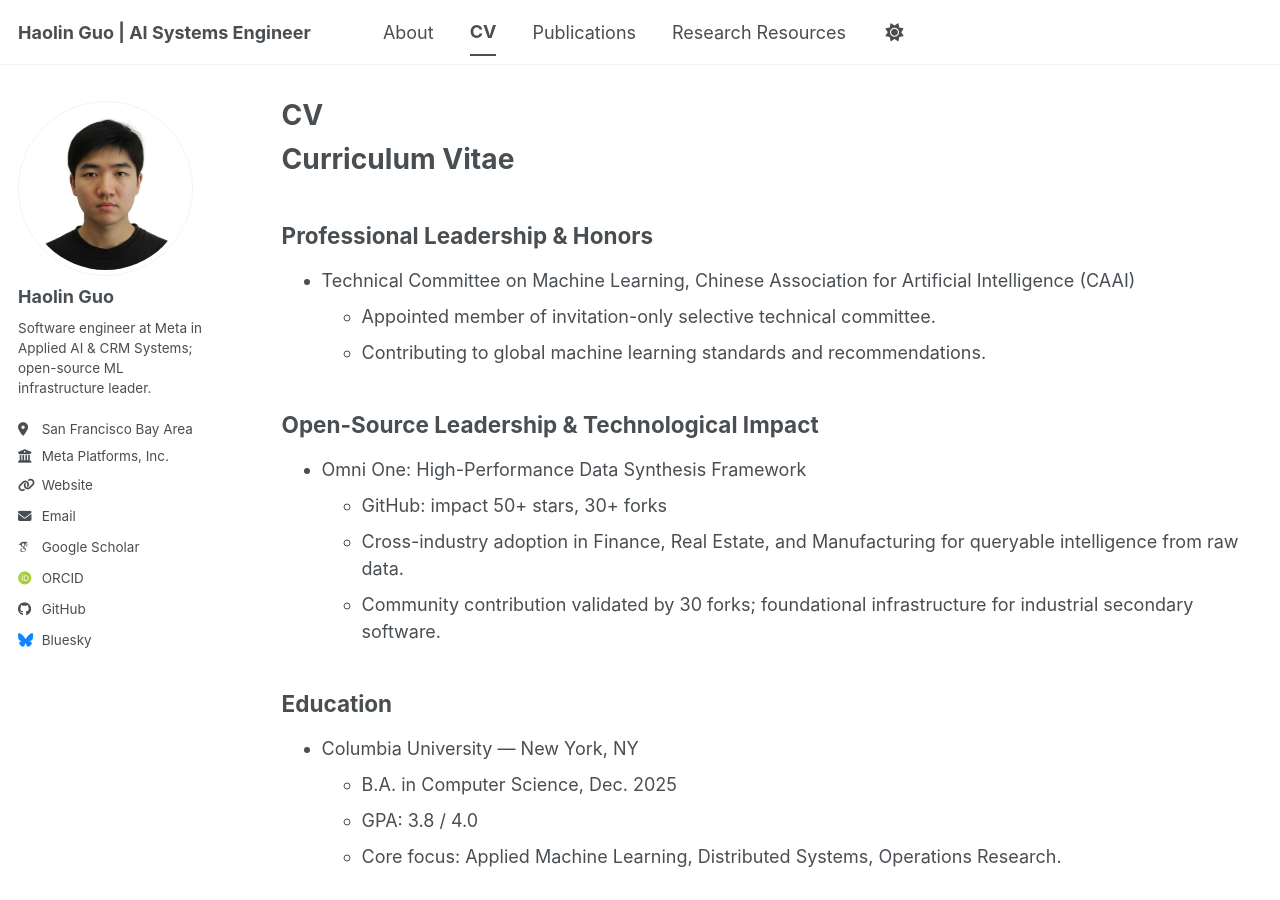
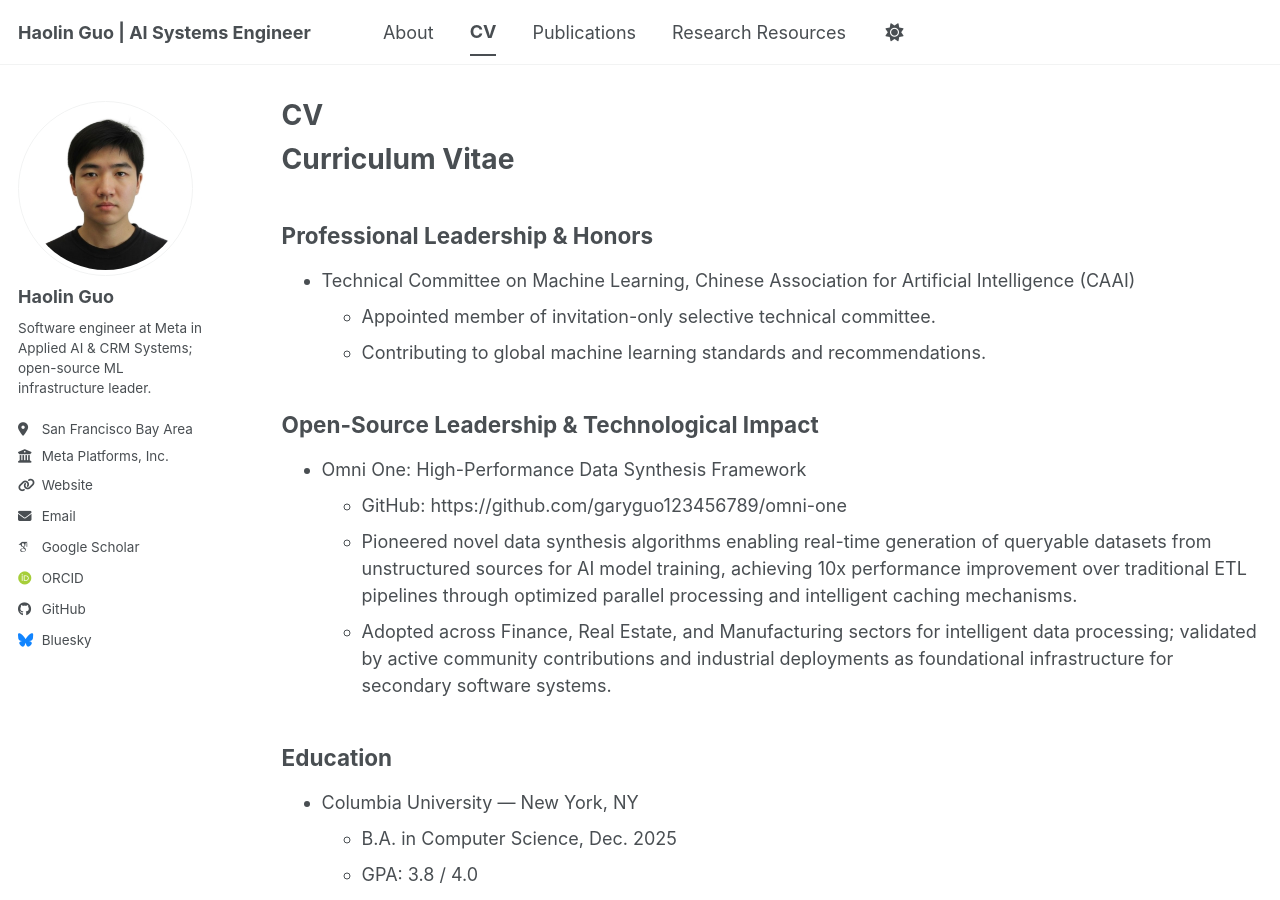
Before and after one commit to garyguo123456789/garyguo123456789.github.io, a Jekyll site: the page built from _pages/cv.md, in a window 1280 px wide and 900 px high. Built offline with Jekyll 4.4.1, drawn with Linux system fonts in a browser that asks for light colours; some web fonts are replaced; a script bundle is joined from its source files by our own code; library files that are not in the unit come from our copies.

Commit message:
update omni

```diff
--- a/_pages/cv.md
+++ b/_pages/cv.md
@@ -18,9 +18,9 @@ redirect_from:
 
 ## Open-Source Leadership & Technological Impact
 * Omni One: High-Performance Data Synthesis Framework
-  * GitHub: impact 50+ stars, 30+ forks
-  * Cross-industry adoption in Finance, Real Estate, and Manufacturing for queryable intelligence from raw data.
-  * Community contribution validated by 30 forks; foundational infrastructure for industrial secondary software.
+  * GitHub: https://github.com/garyguo123456789/omni-one
+  * Pioneered novel data synthesis algorithms enabling real-time generation of queryable datasets from unstructured sources for AI model training, achieving 10x performance improvement over traditional ETL pipelines through optimized parallel processing and intelligent caching mechanisms.
+  * Adopted across Finance, Real Estate, and Manufacturing sectors for intelligent data processing; validated by active community contributions and industrial deployments as foundational infrastructure for secondary software systems.
 
 ## Education
 * Columbia University — New York, NY
```
